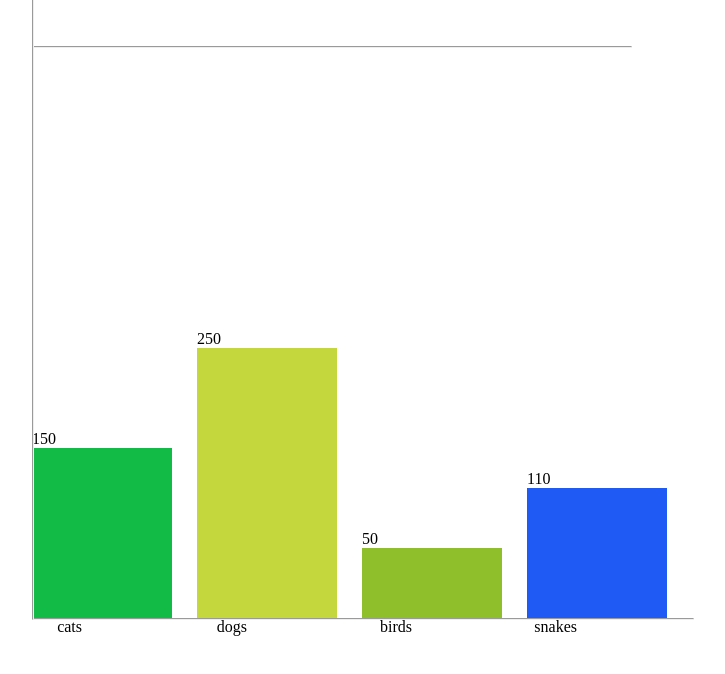
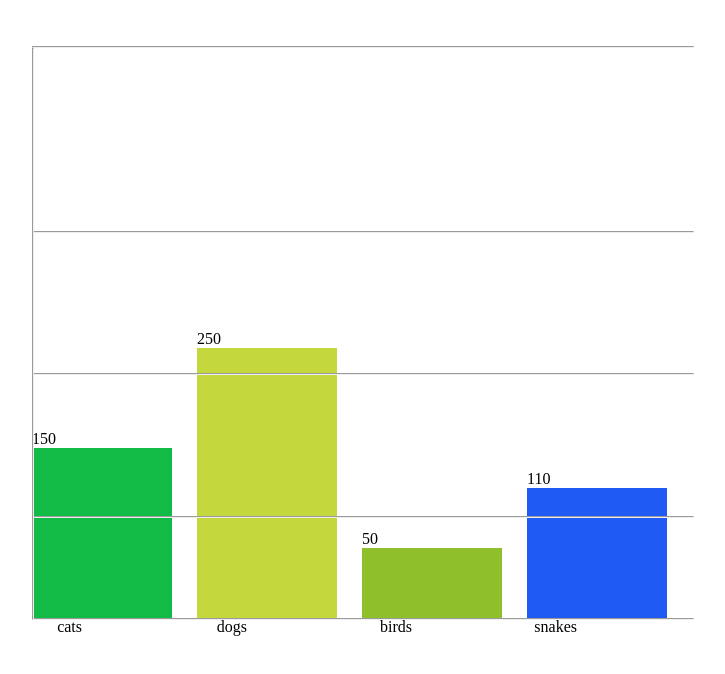
Before and after one commit to JacobMJones/GraphMaker, a website: page index.html in a window 1280 px wide. Shown: the whole page, without its empty margins (6-731 px from the left). Drawn offline with Linux system fonts and the light colour scheme.

Commit message:
Adds value lines

```diff
--- a/script.js
+++ b/script.js
@@ -13,7 +13,9 @@ function drawBarChart(data, options, element) {
 
 	var myHtml = "";
 	var elementWidth = $(element).width();
-lineWidth = elementWidth + elementWidth/10;
+	var lineWidth = elementWidth + elementWidth / 10;
+	var elementHeight = $(element).height();
+	elementHeight -= 30;
 
 	//setup sections and info
 	for (var i = 0; i < data.length; i++) {
@@ -31,26 +33,41 @@ lineWidth = elementWidth + elementWidth/10;
 		sections.push(section);
 	}
 
-	//append html to element
+
 	for (var s = 0; s < sections.length; s++) {
 
 		// section and bar
-		myHtml += "<div class='bar' style=" + "height:" + sections[s].sectionHeight + ";" + "background-color:" + sections[s].color + ";"  + "width:" + sections[s].sectionWidth + ";" + "margin-left:" + sections[s].distance + ";" + "text-align:" + "center" + ";" + "></div>";
+		myHtml += "<div class='bar' style=" + "height:" + sections[s].sectionHeight + ";" + "background-color:" + sections[s].color + ";" + "width:" + sections[s].sectionWidth + ";" + "margin-left:" + sections[s].distance + ";" + "text-align:" + "center" + ";" + "></div>";
 
 
 		//Name
 		myHtml += "<div class='barName' style=" + "height:" + 50 + ";" + "margin-left:" + sections[s].distance + ";" + ">" + sections[s].variableName + "</div>";
 
 		//Value
-		myHtml += "<div class='barValue' style=" + "bottom:" + (sections[s].sectionHeight + 50) + ";" + "margin-left:" + sections[s].distance + ";"+">" + sections[s].variableValue  + "</div>";
+		myHtml += "<div class='barValue' style=" + "bottom:" + (sections[s].sectionHeight + 50) + ";" + "margin-left:" + sections[s].distance + ";" + ">" + sections[s].variableValue + "</div>";
 
 
 	}
 
+	//value lines
 
-	myHtml += "<hr class='valueLine'>";
-	myHtml += "<hr id='bottomLine' style=" + "width:" + lineWidth + ";" +">";
-	myHtml += "<hr id='verticalLine'>"
+	myHtml += "<hr class='valueLine' style=" + "width:" + lineWidth + ";" + "bottom:" + elementHeight / 4 + ";" + ">";
+
+	myHtml += "<hr class='valueLine' style=" + "width:" + lineWidth + ";" + "bottom:" + elementHeight / 4 * 2 + ";" + ">";
+
+
+	myHtml += "<hr class='valueLine' style=" + "width:" + lineWidth + ";" + "bottom:" + elementHeight / 4 * 3 + ";" + ">";
+
+
+
+	//border lines
+	myHtml += "<hr id='bottomLine' style=" + "width:" + lineWidth + ";" + ">";
+
+	myHtml += "<hr id='topLine' style=" + "width:" + lineWidth + ";" + "bottom:" + elementHeight + ";" + ">";
+
+	myHtml += "<hr id='verticalLine' style=" + "height:" + elementHeight + ";" + ">";
+
+	//append everything
 	$(element).html(myHtml);
 
 }
--- a/styles.css
+++ b/styles.css
@@ -38,13 +38,13 @@
 }
 
 .valueLine{
-
+	position: absolute;
 }
 
 #verticalLine{
 	position:absolute;
 	width: 0px;
-    height: 100%;
+
     float: left;
     border: 1px inset;
 	bottom: 40;
```
